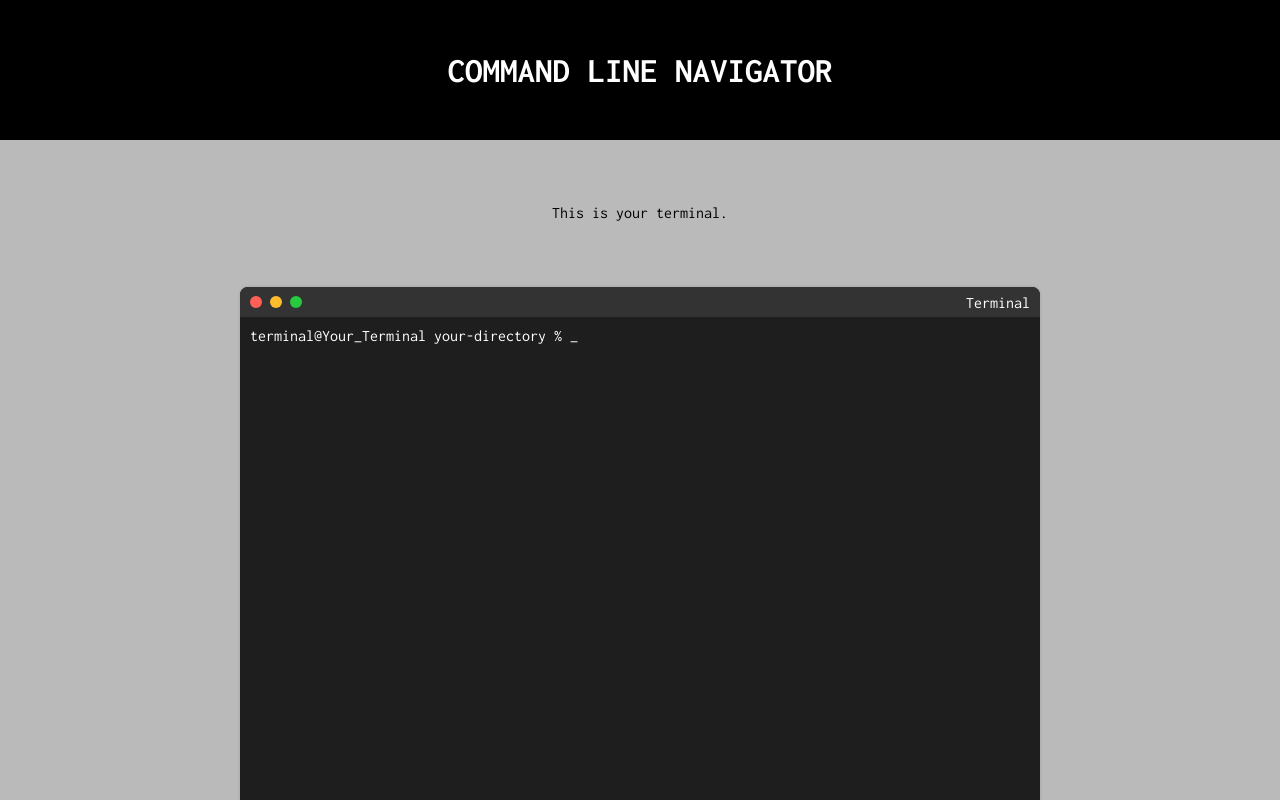
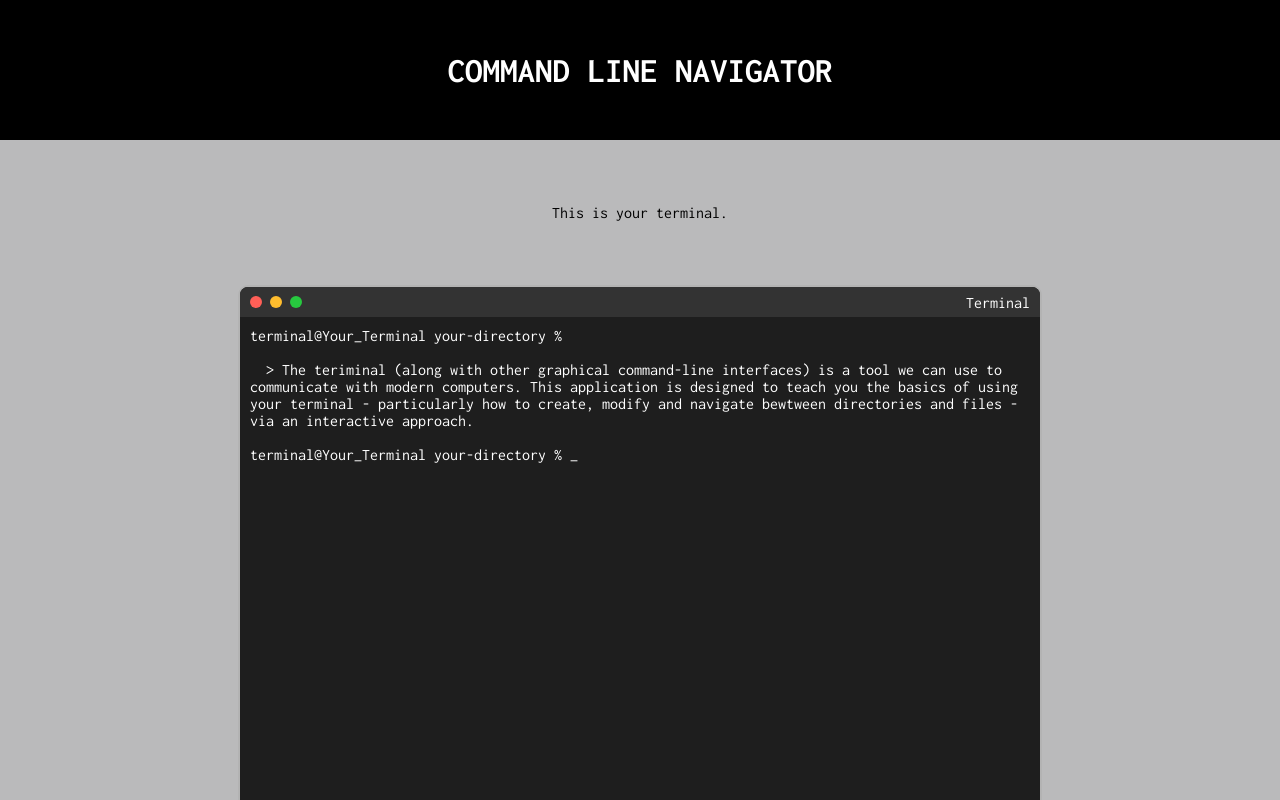
Before and after one commit to 7-O-2-H/command-line-navigator, a Next.js app in the folder command-line-navigator/: page /basics in a window 1280 px wide. Shown: the top 800 px of the page. Built offline with nearby package versions, Linux system fonts and the light colour scheme.

Commit message:
Intro text

```diff
--- a/command-line-navigator/src/components/Terminal.jsx
+++ b/command-line-navigator/src/components/Terminal.jsx
@@ -16,6 +16,16 @@ export default function Terminal() {
       <div className="content">
         <div className="terminal">
           <div className="terminal-body">
+            <p>terminal@Your_Terminal your-directory %
+              <br></br>
+              <br></br>
+            </p>
+            <p>
+              &nbsp; &gt; The teriminal (along with other graphical command-line interfaces) is a tool we can use to communicate with modern computers.
+              This application is designed to teach you the basics of using your terminal - particularly how to create, modify and navigate bewtween directories and files - via an interactive approach.
+              <br></br>
+              <br></br>
+            </p>
             <p>terminal@Your_Terminal your-directory % _</p> {/* Placeholder for terminal input */}
           </div>
         </div>
```
